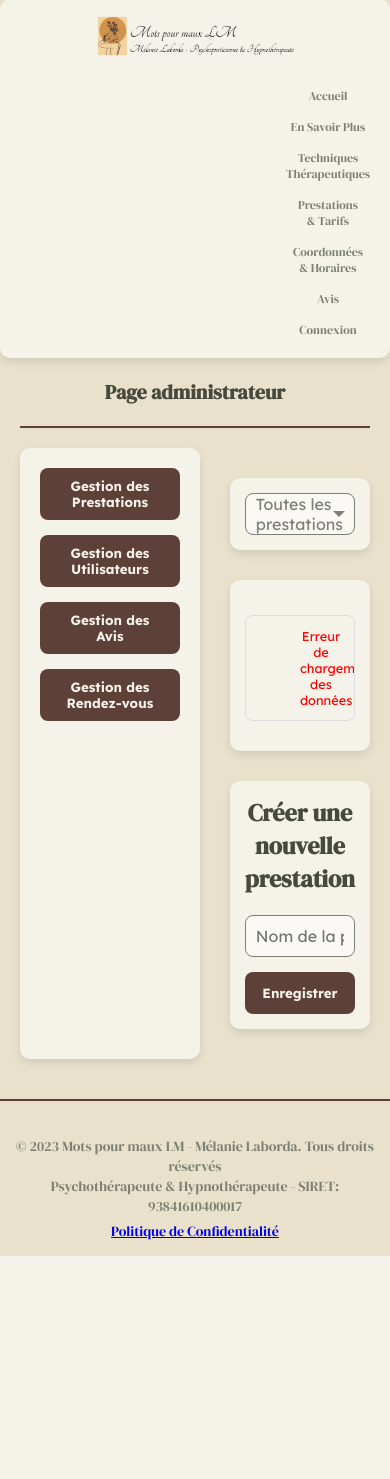
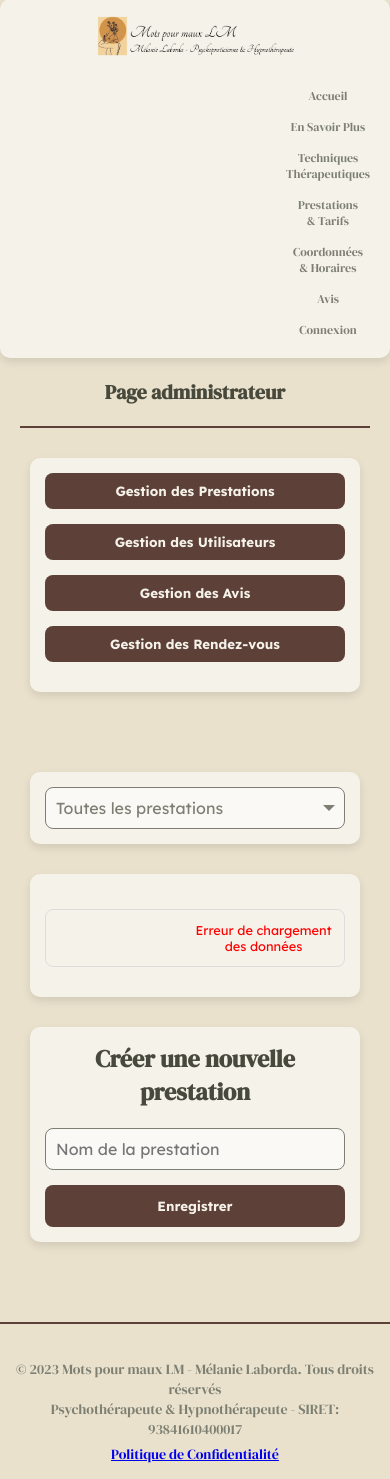
Before and after one commit to Delphes1980/Mots-pour-mauxLM, a Flask app: template app/templates/admin_page.html in a window 390 px wide. Shown: the part 16-1495 px from the top of the page. Before the commit the page ends 1272 px from the top, so only its background shows below. Run offline with Flask 3, Linux system fonts and the light colour scheme; the template is opened without the code that fills it, so the values that code supplies are empty; parts of the project's set-up code (start-up, migrations or seed data) failed here and were passed over.

Commit message:
Add pagination properties
Update app/static/css_files/admin_page.css adding pagination properties and update the responsive code too.

```diff
--- a/app/static/css_files/admin_page.css
+++ b/app/static/css_files/admin_page.css
@@ -504,12 +504,77 @@ main#main-content {
 	white-space: nowrap;
 }
 
+/* Style pour le conteneur de pagination */
+.pagination-controls {
+	display: flex;
+	justify-content: center;
+	align-items: center;
+	gap: 20px;
+	margin-top: 20px;
+	flex-wrap: wrap;
+}
+
+.pagination-info, .pagination-total {
+	font-family: 'Lexend', sans-serif;
+	font-size: 0.9em;
+	color: var(--writing-medium);
+}
+
+/* Style pour les boutons de la pagination (admin_users) */
+.pagination-button {
+	padding: 8px 15px;
+	border: none;
+	border-radius: 8px;
+	cursor: pointer;
+	font-family: 'Lexend', sans-serif;
+	font-weight: bold;
+	background-color: var(--background-button);
+	color: var(--background-card);
+	transition: background-color 0.3s ease, transform 0.3s ease;
+}
+
+.pagination-button:hover {
+	background-color: var(--button-hover);
+	transform: translateY(-2px);
+	box-shadow: 0 4px 8px rgba(0, 0, 0, 0.15);
+}
+
+.pagination-button:disabled {
+	background-color: var(--writing-light);
+	color: var(--writing-medium);
+	cursor: not-allowed;
+	box-shadow: none;
+	transform: none;
+}
+
 
 /* ##### Code responsive ##### */
 @media (max-width: 768px) {
-	.search-container, .result, .creation-container {
+	/* Structure générale */
+	.main-content, .admin-layout {
+		grid-template-columns: 1fr;
+		flex-direction: column;
+		gap: 30px;
+		padding: 10px;
+	}
+	/* Conteneurs principaux */
+	.search-container,
+	.result,
+	.creation-container,
+	.client-info,
+	.review-info-container,
+	.admin-sidebar {
 		padding: 15px;
+		width: 100%;
+		box-sizing: border-box;
 	}
+	/* Titres */
+	.client-info h2,
+	.review-info-container h2 {
+		font-size: 1.3em;
+		text-align: center;
+	}
+	/* Barre de recherche */
 	.search-bar {
 		flex-direction: column;
 		align-items: stretch;
@@ -519,13 +584,17 @@ main#main-content {
 	}
 	.search-field {
 		flex-direction: column;
-	}
-	.search-field input[type="text"], .search-button {
 		width: 100%;
 	}
+	.search-field input[type="text"],
+	.search-button {
+		width: 100%;
+	}
+	/* Formulaire de création */
 	.creation-form {
 		grid-template-columns: 1fr;
 	}
+	/* Tableau de résultats */
 	.result-table thead {
 		display: none;
 	}
@@ -564,4 +633,47 @@ main#main-content {
 	.result-table td.actions-cell::before {
 		display: none;
 	}
+	/* Boutons d'action dans les tableaux */
+	.actions-cell .action-top,
+	.actions-cell .action-bottom {
+		flex-direction: column;
+		align-items: stretch;
+		gap: 8px;
+	}
+	.actions-cell buttons {
+		width: 100%;
+	}
+	/* Pagination */
+	.pagination-controls {
+		flex-direction: column;
+		align-items: stretch;
+		gap: 10px;
+	}
+	.pagination-button {
+		width: 100%;
+		text-align: center;
+	}
+	/* Menu latéral */
+	.admin-sidebar {
+		width: 100%;
+		margin-bottom: 20px;
+	}
+	.admin-sidebar button {
+		width: 100%;
+	}
+	/* Champs de formulaire */
+	.form-field {
+		width: 100%;
+	}
+	.modify-info-button,
+	.modify-review-button,
+	.modify-password-button {
+		width: 100%;
+	}
+	/* Boutons de contact */
+	.button-container {
+		flex-direction: column;
+		gap: 10px;
+		margin-top: 20px;
+	}
 }
```
